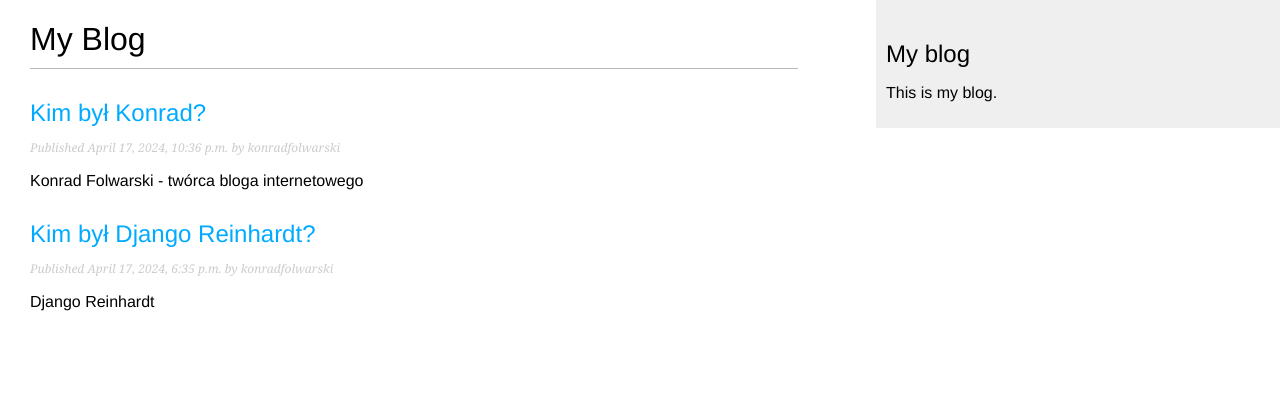
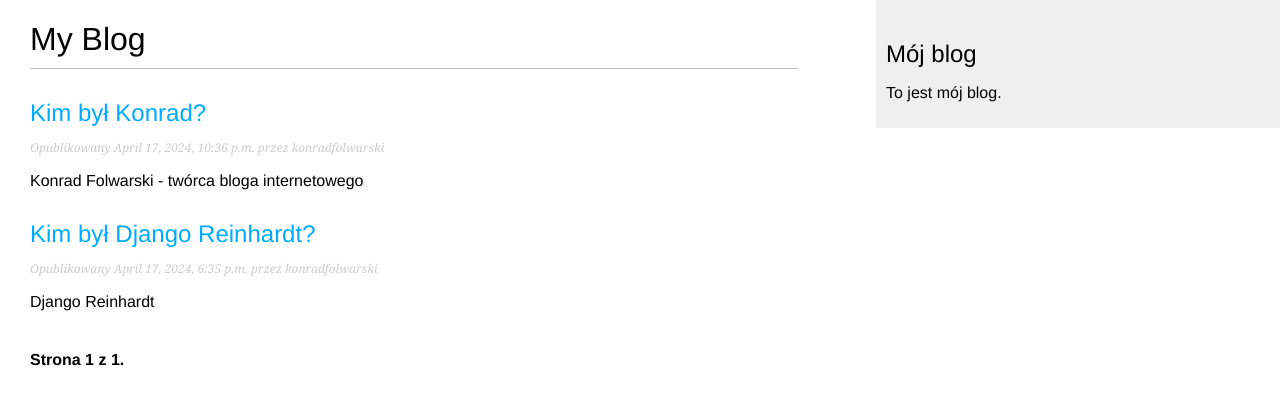
Before and after one commit to KFolwarski20/BlogApp, a Django app: page /blog/ in a window 1280 px wide. Shown: the top 405 px of the page. Run offline with Django 3.2, Linux system fonts and the light colour scheme; data comes from the database, SQL or seed files in the repository; both versions use the stored data as it was after the commit.

Commit message:
Updating files after Chapter01
Updating files - after Chapter01

```diff
--- a/mysite/blog/templates/blog/base.html
+++ b/mysite/blog/templates/blog/base.html
@@ -11,8 +11,8 @@
     {% endblock %}
   </div>
   <div id="sidebar">
-    <h2>My blog</h2>
-    <p>This is my blog.</p>
+    <h2>Mój blog</h2>
+    <p>To jest mój blog.</p>
   </div>
 </body>
 </html>
--- a/mysite/blog/templates/blog/post/detail.html
+++ b/mysite/blog/templates/blog/post/detail.html
@@ -5,7 +5,7 @@
 {% block content %}
   <h1>{{ post.title }}</h1>
   <p class="date">
-    Published {{ post.publish }} by {{ post.author }}
+    Opublikowany {{ post.publish }} przez {{ post.author }}
   </p>
   {{ post.body|linebreaks }}
 {% endblock %}
--- a/mysite/blog/templates/blog/post/list.html
+++ b/mysite/blog/templates/blog/post/list.html
@@ -1,6 +1,6 @@
 {% extends "blog/base.html" %}
 
-{% block title %}My Blog{% endblock %}
+{% block title %}Mój blog{% endblock %}
 
 {% block content %}
   <h1>My Blog</h1>
@@ -11,8 +11,9 @@
       </a>
     </h2>
     <p class="date">
-      Published {{ post.publish }} by {{ post.author }}
+      Opublikowany {{ post.publish }} przez {{ post.author }}
     </p>
     {{ post.body|truncatewords:30|linebreaks }}
   {% endfor %}
+  {% include "pagination.html" with page=page_obj %}
 {% endblock %}
--- /dev/null
+++ b/mysite/blog/templates/pagination.html
@@ -0,0 +1,13 @@
+<div class="pagination">
+    <span class="step-links">
+        {% if page.has_previous %}
+        <a href="?page={{ page.previous_page_number }}">Poprzednia</a>
+        {% endif %}
+        <span class="current">
+            Strona {{ page.number }} z {{ page.paginator.num_pages }}.
+        </span>
+        {% if page.has_next %}
+        <a href="?page={{ page.next_page_number }}">Następna</a>
+        {% endif %}
+    </span>
+</div>
--- a/mysite/blog/urls.py
+++ b/mysite/blog/urls.py
@@ -4,6 +4,7 @@ from . import views
 app_name = 'blog'
 
 urlpatterns = [
-    path('', views.post_list, name='post_list'),
+    #path('', views.post_list, name='post_list'),
+    path('', views.PostListView.as_view(), name='post_list'),
     path('<int:year>/<int:month>/<int:day>/<slug:post>', views.post_detail, name='post_detail'),
 ]
--- a/mysite/blog/views.py
+++ b/mysite/blog/views.py
@@ -1,9 +1,30 @@
 from django.shortcuts import render, get_object_or_404
+from django.core.paginator import Paginator, EmptyPage, PageNotAnInteger
+from django.views.generic import ListView
 from .models import Post
 
 
+class PostListView(ListView):
+    queryset = Post.published.all()
+    context_object_name = 'posts'
+    paginate_by = 3
+    template_name = 'blog/post/list.html'
+
+
 def post_list(request):
-    posts = Post.published.all()
+    object_list = Post.published.all()
+    paginator = Paginator(object_list, 3)
+    page = request.GET.get('page')
+    try:
+        posts = paginator.page(page)
+    except PageNotAnInteger:
+    # Jeżeli zmienna page nie jest liczbą całkowitą
+    # wówczas pobierana jest pierwsza strona wyników.
+        posts = paginator.page(1)
+    except EmptyPage:
+    # Jeżeli zmienna page ma wartość większą niż numer ostatniej strony
+    # wyników, wtedy pobierana jest ostatnia strona wyników.
+        posts = paginator.page(paginator.num_pages)
     return render(request, 'blog/post/list.html', {'posts': posts})
 
 
```
Also changed, not shown: mysite/db.sqlite3.
